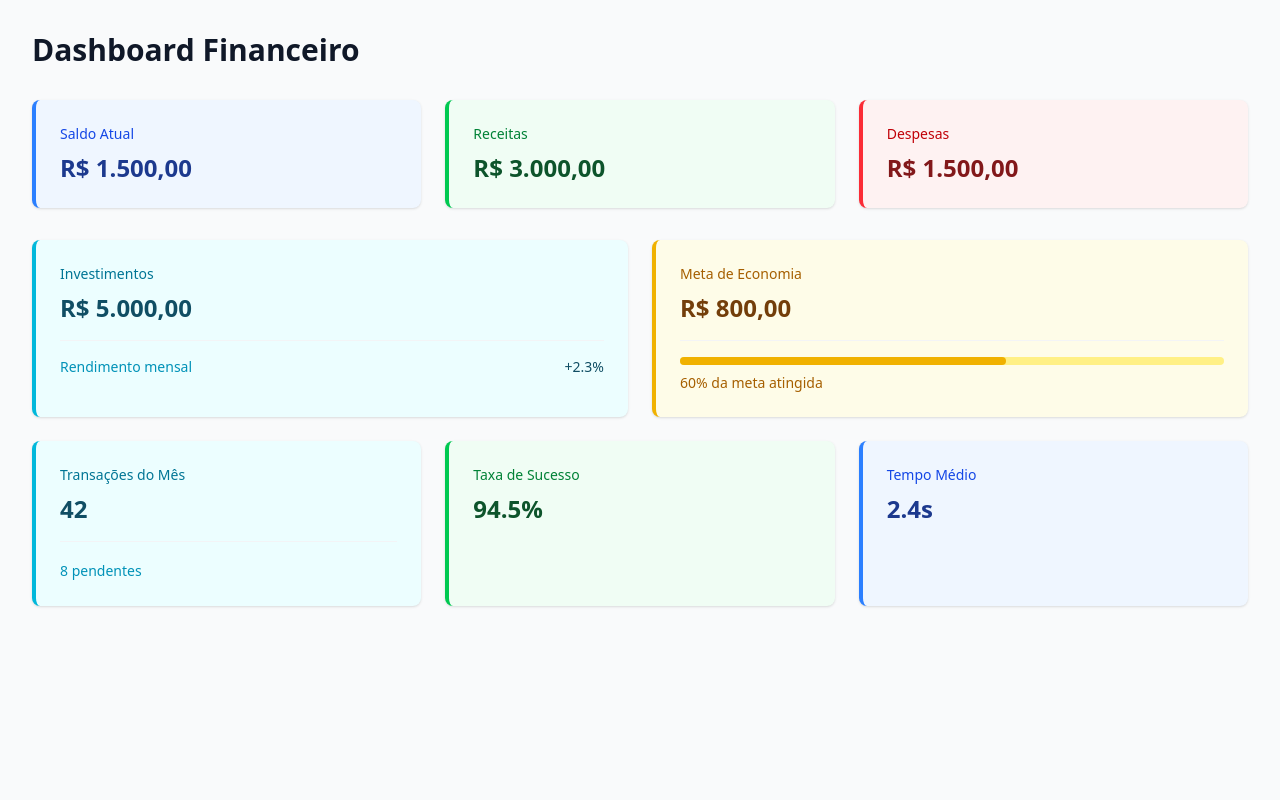
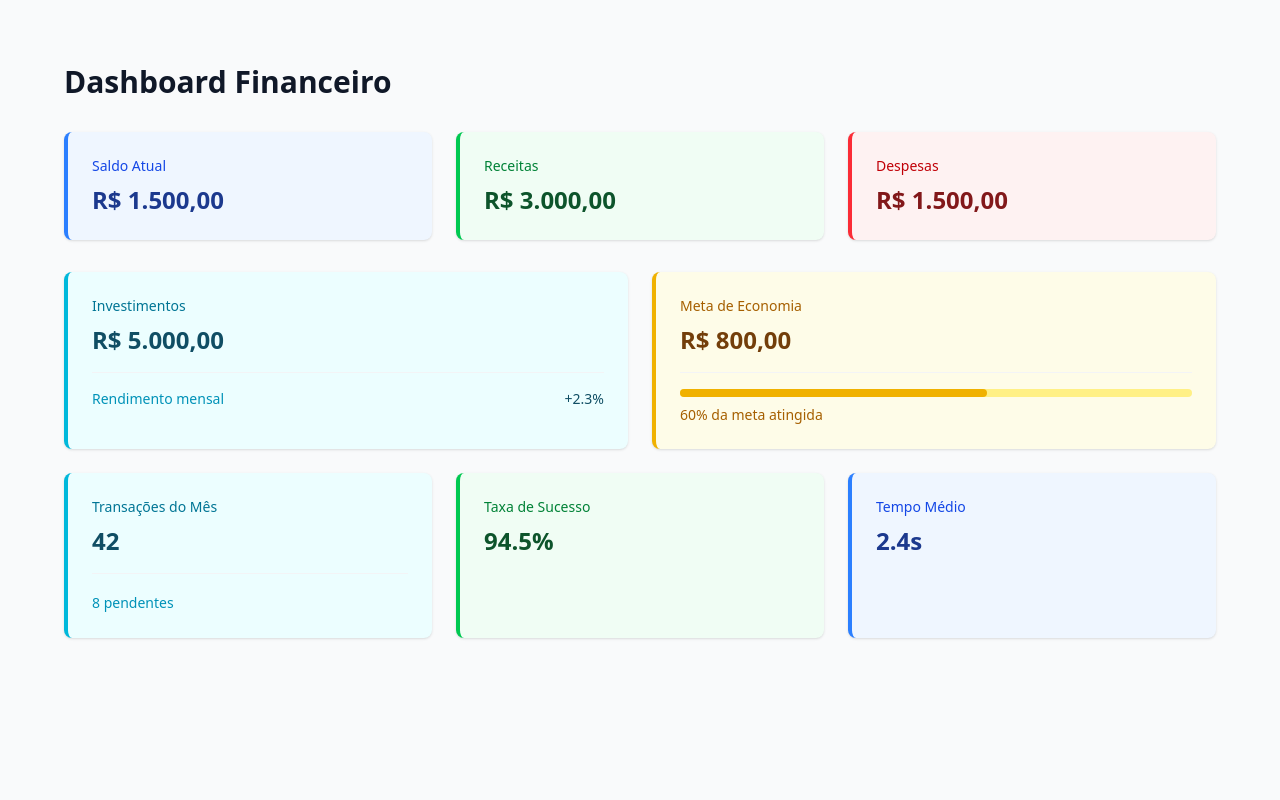
Before and after one commit to kaique64/myfin-frontend, a Vue app: page / in a window 1280 px wide. Shown: the top 800 px of the page. Built offline with nearby package versions, Linux system fonts and the light colour scheme.

Commit message:
feat: add default background and padding for all application

```diff
--- a/src/App.vue
+++ b/src/App.vue
@@ -3,5 +3,7 @@
 </script>
 
 <template>
-  <RouterView />
+    <div class="p-8 bg-gray-50 min-h-screen">
+      <RouterView />
+    </div>
 </template>
```
